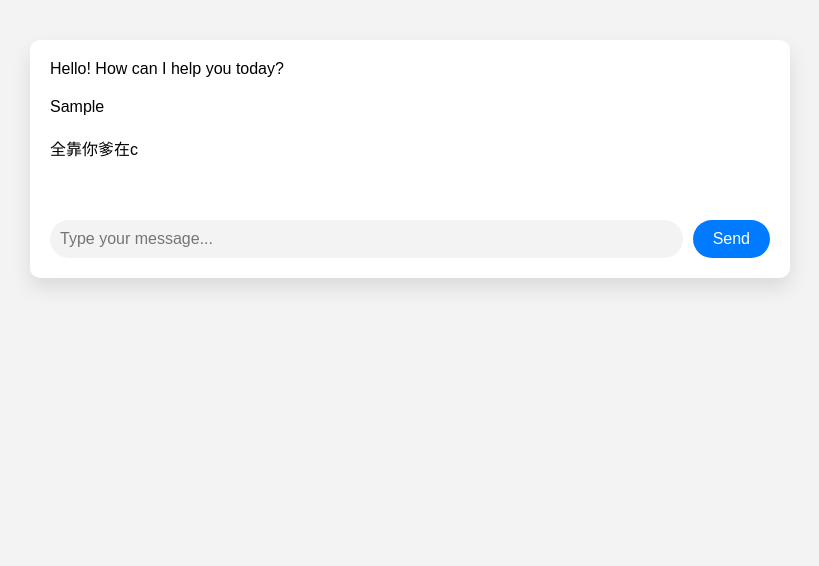
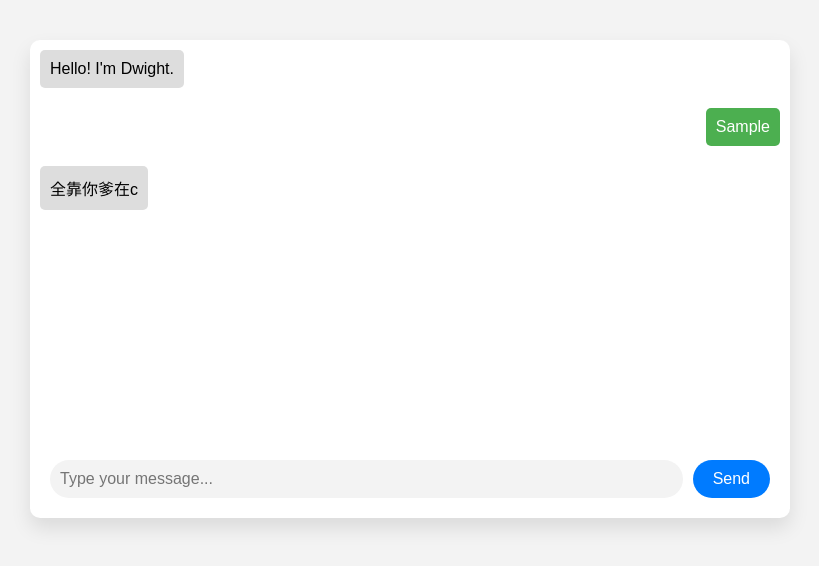
Before and after one commit to kaiyuanCui/chatDWIGHT, a plain HTML site: page chat.html in a window 1280 px wide. Both pictures are taken after typing "Sample" into the empty fields and a click on the button "Send". Shown: the whole page, without its empty margins (230-1049 px from the left). Drawn offline with Linux system fonts and the light colour scheme.

Commit message:
updated styles

```diff
--- a/chat.html
+++ b/chat.html
@@ -10,7 +10,7 @@
     <div class="chatbox">
       <div class="chatlog">
         <div class="chat-message bot-message">
-          <p>Hello! How can I help you today?</p>
+          <p>Hello! I'm Dwight.</p>
         </div>
       </div>
       <div class="chat-form">
--- a/script.js
+++ b/script.js
@@ -6,11 +6,11 @@ const chatLog = document.querySelector(".chatlog");
 sendBtn.addEventListener("click", function() {
   const userMessage = userInput.value;
   if (userMessage !== "") {
-    const chatMessage = document.createElement("div");
-    chatMessage.classList.add("chat-message");
-    chatMessage.classList.add("user-message");
-    chatMessage.innerHTML = "<p>" + userMessage + "</p>";
-    chatLog.appendChild(chatMessage);
+    const userChatMessage = document.createElement("div");
+    userChatMessage.classList.add("chat-message");
+    userChatMessage.classList.add("user-message");
+    userChatMessage.innerHTML = "<p>" + userMessage + "</p>";
+    chatLog.appendChild(userChatMessage);
 
     const botMessage = responses[Math.floor(Math.random() * responses.length)];
     const botChatMessage = document.createElement("div");
--- a/style.css
+++ b/style.css
@@ -24,13 +24,10 @@
     overflow: hidden;
   }
 
-  .chatlog {
-    flex-grow: 1;
-    overflow-y: scroll;
-    padding: 20px;
-  }
+
 
   .chat-message {
+    display: block;
     margin-bottom: 20px;
   }
 
@@ -67,3 +64,30 @@
   button:hover {
     background-color: #0062cc;
   }
+
+
+  .user-message {
+    float: right;
+    clear: both;
+    background-color: #4CAF50;
+    color: white;
+    border-radius: 5px;
+    padding: 10px;
+    margin: 10px;
+    display: block;
+  }
+
+  .bot-message {
+    float: left;
+    clear: both;
+    background-color: #ddd;
+    border-radius: 5px;
+    padding: 10px;
+    margin: 10px;
+    display: block;
+  }
+
+  .chatlog {
+    overflow-y: scroll;
+    height: 400px;
+  }
```
